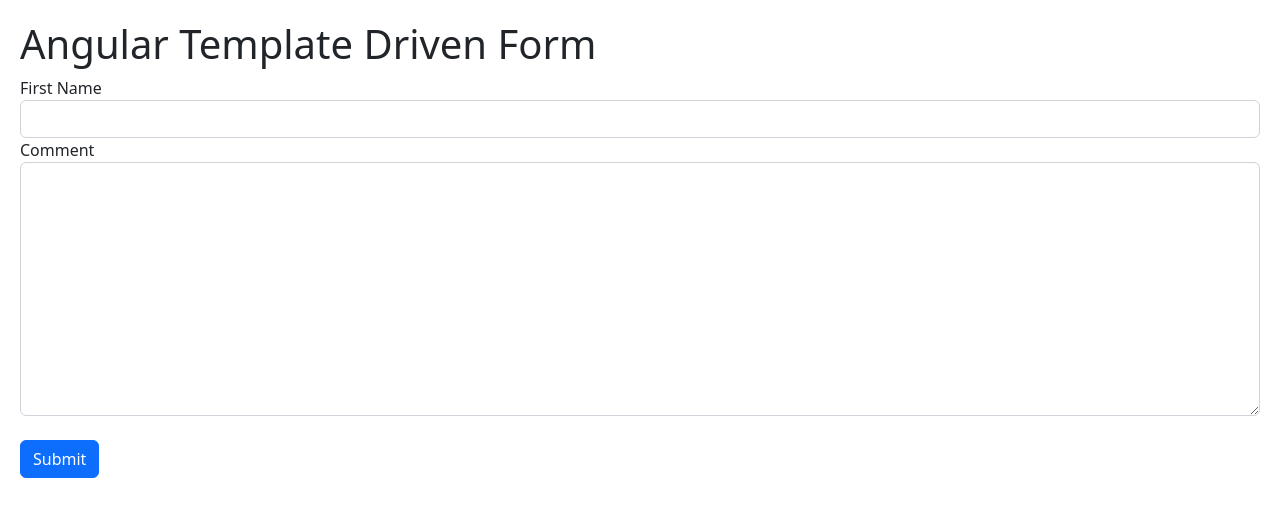
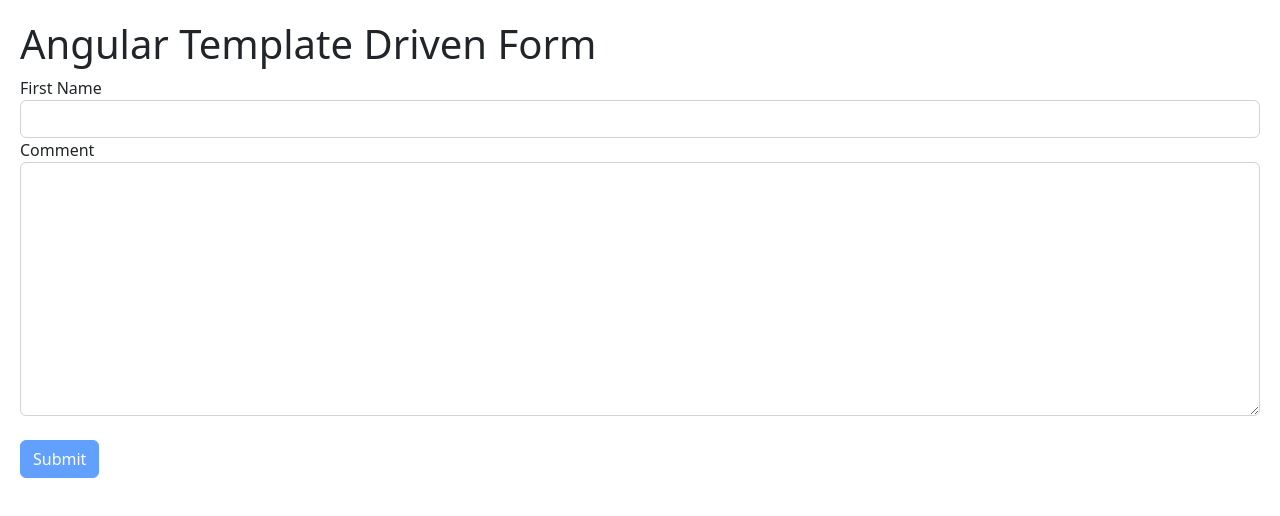
Before and after one commit to MotasemZiad/Angular-Bootcamp, an Angular app in the folder 01_getting_started/hello-world/: page / in a window 1280 px wide. Shown: the top 516 px of the page. Built offline with nearby package versions, Linux system fonts and the light colour scheme.

Commit message:
#7 disabled button

```diff
--- a/01_getting_started/hello-world/src/app/contact-form/contact-form.component.html
+++ b/01_getting_started/hello-world/src/app/contact-form/contact-form.component.html
@@ -48,7 +48,7 @@
   </div>
   <br>
 
-  <button class="btn btn-primary">
+  <button class="btn btn-primary" [disabled]="!f.valid">
     Submit
   </button>
 
```
